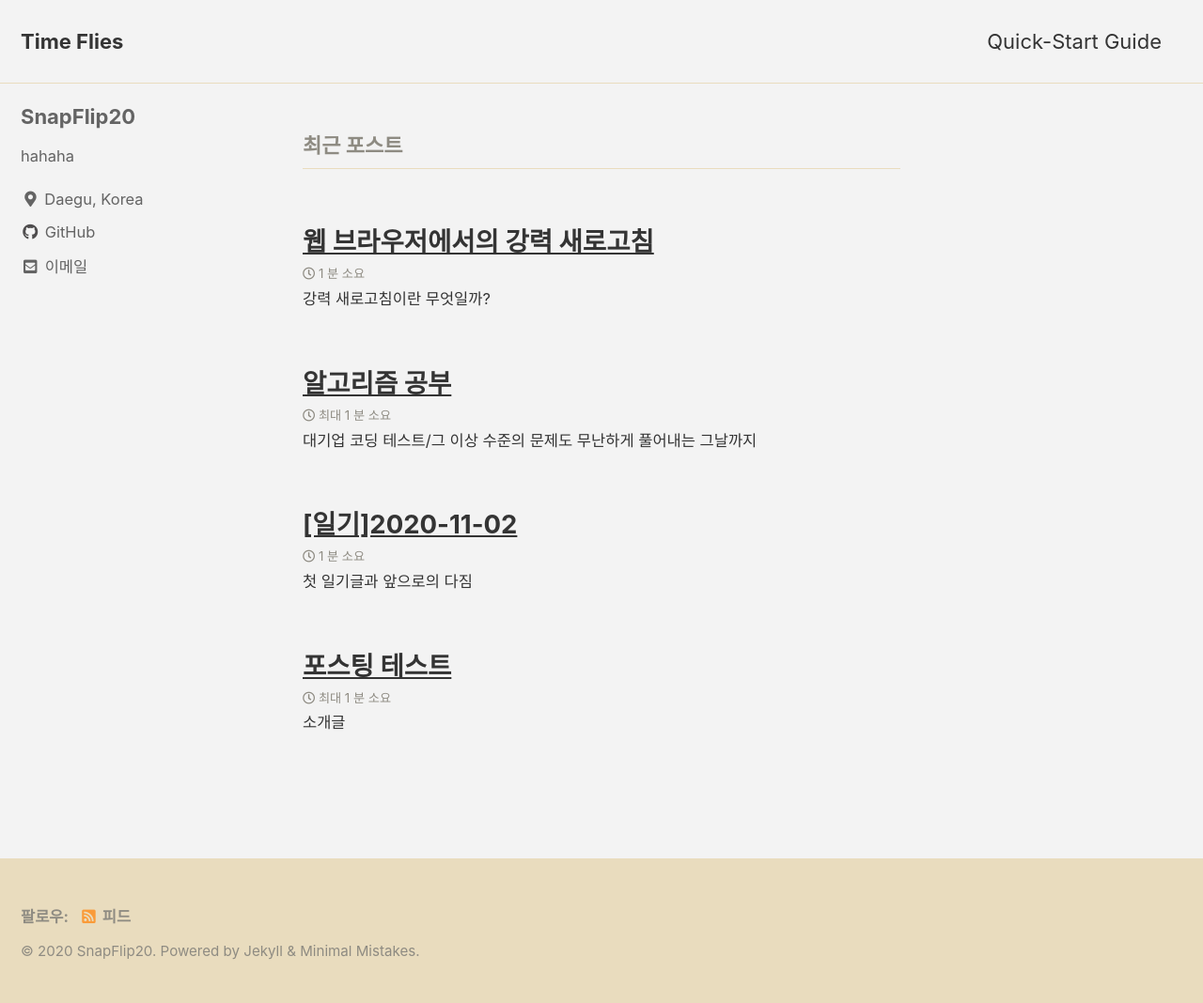
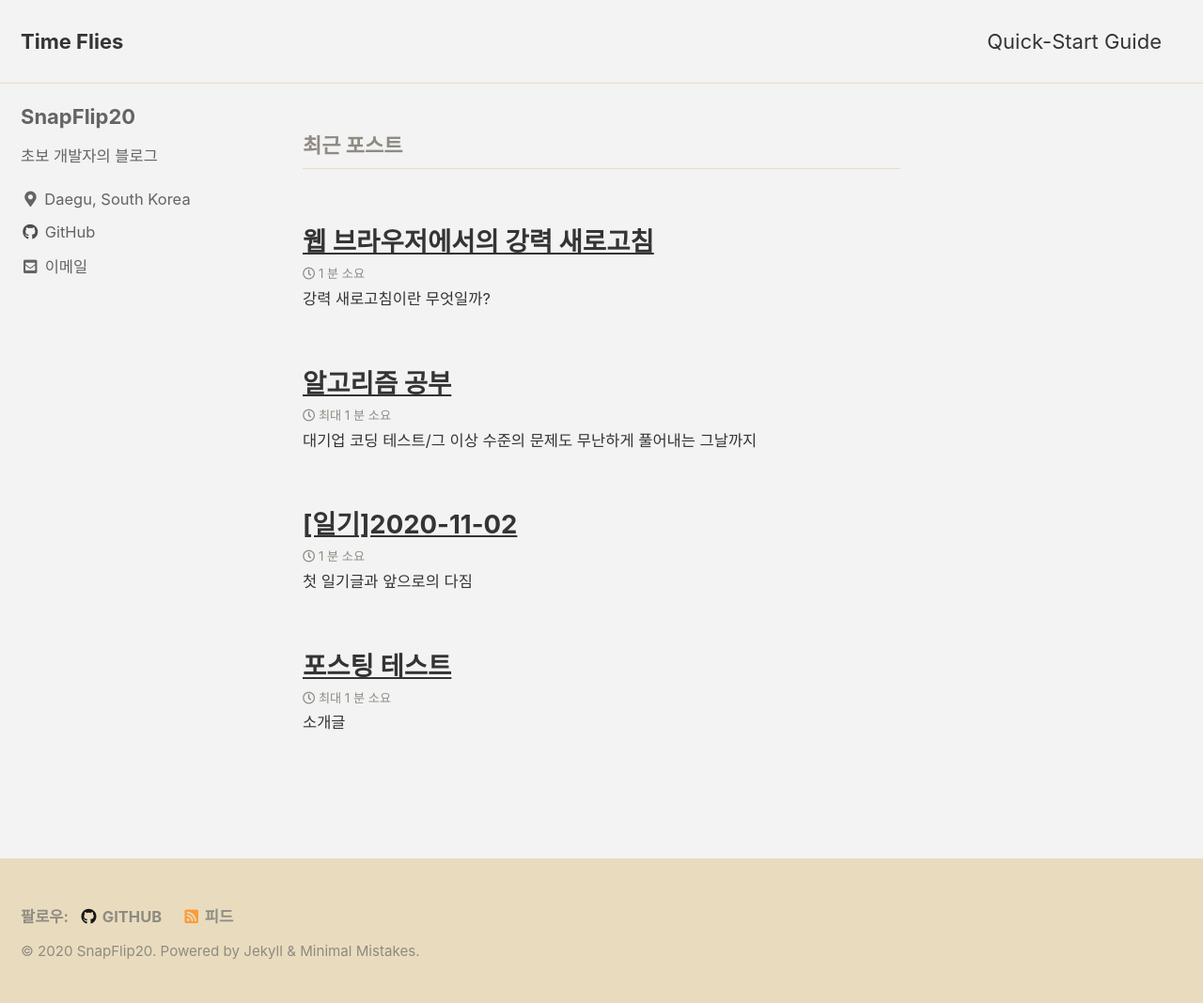
Before and after one commit to SnapFlip20/snapflip20.github.io, a Jekyll site: the page built from index.html, in a window 1280 px wide. Shown: the whole page at 94% size. Built offline with Jekyll 4.4.1, drawn with Linux system fonts in a browser that asks for light colours; cached includes are drawn as plain includes; the list of posts is cut into pages by our own code.

Commit message:
edited some files

```diff
--- a/Gemfile
+++ b/Gemfile
@@ -1,2 +1,4 @@
 source "https://rubygems.org"
 gemspec
+gem 'tzinfo'
+gem 'tzinfo-data', platforms: [:mingw, :mswin, :x64_mingw]
--- a/_config.yml
+++ b/_config.yml
@@ -95,8 +95,8 @@ analytics:
 author:
   name             : "SnapFlip20"
   avatar           : # path of avatar image, e.g. "/assets/images/bio-photo.jpg"
-  bio              : "hahaha"
-  location         : "Daegu, Korea"
+  bio              : "초보 개발자의 블로그"
+  location         : "Daegu, South Korea"
   email            : "jungmin1755@gmail.com"
   links:
     - label: "Email"
@@ -129,7 +129,7 @@ footer:
       # url:
     - label: "GitHub"
       icon: "fab fa-fw fa-github"
-      # url:
+      url: https://github.com/SnapFlip20
     - label: "GitLab"
       icon: "fab fa-fw fa-gitlab"
       # url:
@@ -210,7 +210,7 @@ sass:
 permalink: /:categories/:title/
 paginate: 5 # amount of posts to show
 paginate_path: /page:num/
-timezone: # https://en.wikipedia.org/wiki/List_of_tz_database_time_zones
+timezone: Asia/Seoul # https://en.wikipedia.org/wiki/List_of_tz_database_time_zones
 
 
 # Plugins (previously gems:)
```
